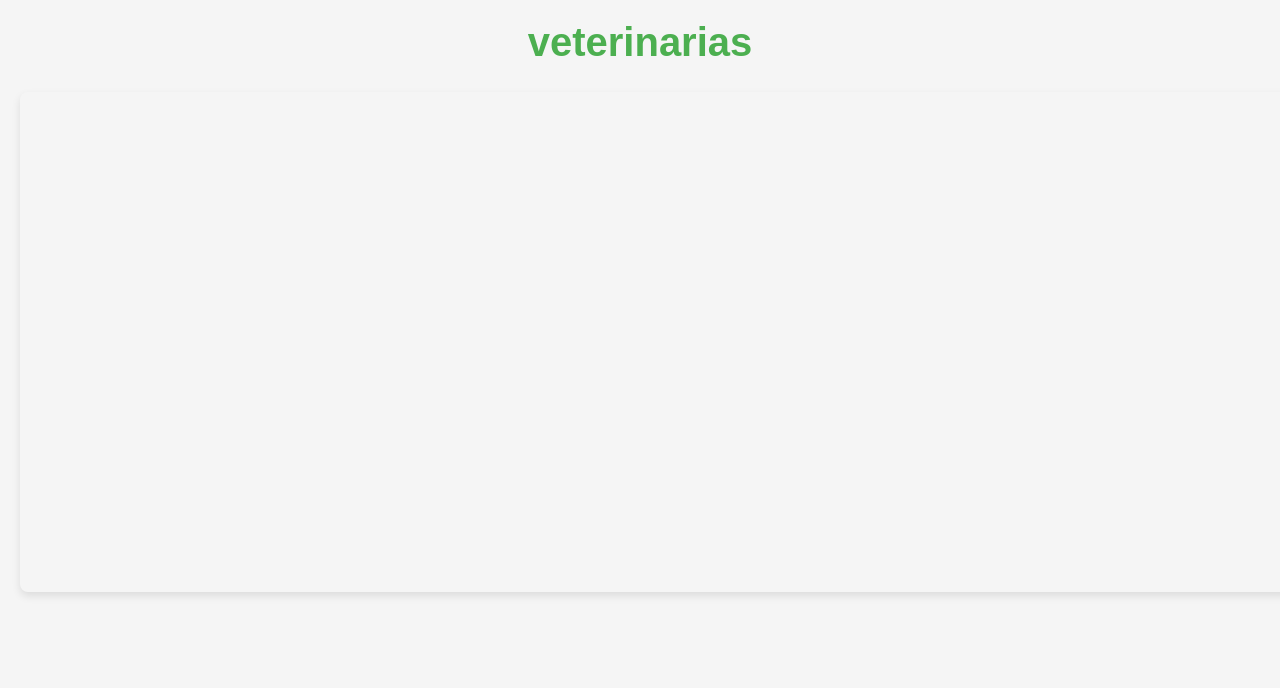
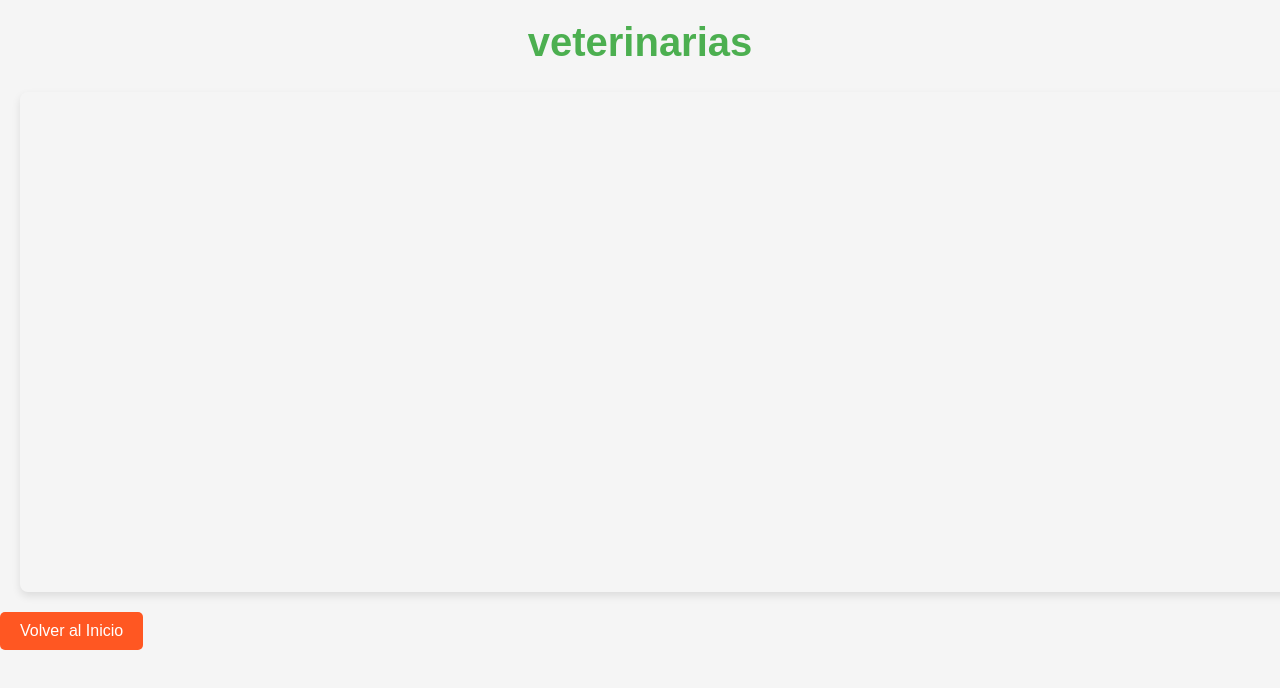
Before and after one commit to karimeli/petcare, a plain HTML site: page maps/veterinarios.html in a window 1280 px wide. Drawn offline with Linux system fonts and the light colour scheme; some packages are replaced by stand-ins of ours.

Commit message:
nuevas carpetas

```diff
--- a/maps/veterinarios.html
+++ b/maps/veterinarios.html
@@ -3,7 +3,7 @@
 <head>
     <meta charset="UTF-8">
     <meta name="viewport" content="width=device-width, initial-scale=1.0">
-    <title>veterinarias </title>
+    <title>veterinarias</title>
     <script src="https://maps.googleapis.com/maps/api/js?key=AIzaSyCOrjAqUp_FzBCFbYeNuwUv7xYPWvcj2ZY" async defer></script>
     <link rel="stylesheet" href="map.css">
     <style>
@@ -17,6 +17,8 @@
 <body>
     <h1>veterinarias</h1>
     <div id="map"></div> <!-- Contenedor del mapa -->
+
+    <button onclick="volverAlInicio()">Volver al Inicio</button> <!-- Botón para redirigir -->
 
     <script>
         // Función de inicialización del mapa
@@ -36,7 +38,13 @@
                 map: mapa
             });
         }
+
+        // Función para redirigir al archivo index.html
+        function volverAlInicio() {
+            window.location.href = "index.html"; // Cambiar la URL a la página de inicio
+        }
     </script>
-      <script src="maps.js"></script>
+
+    <script src="maps.js"></script>
 </body>
 </html>
```
Also changed, not shown: inicio/app.js (renamed from app.js), inicio/config.js (renamed from config.js), inicio/index.html (renamed from index.html), inicio/search.js (renamed from search.js), inicio/style.css (renamed from style.css).
